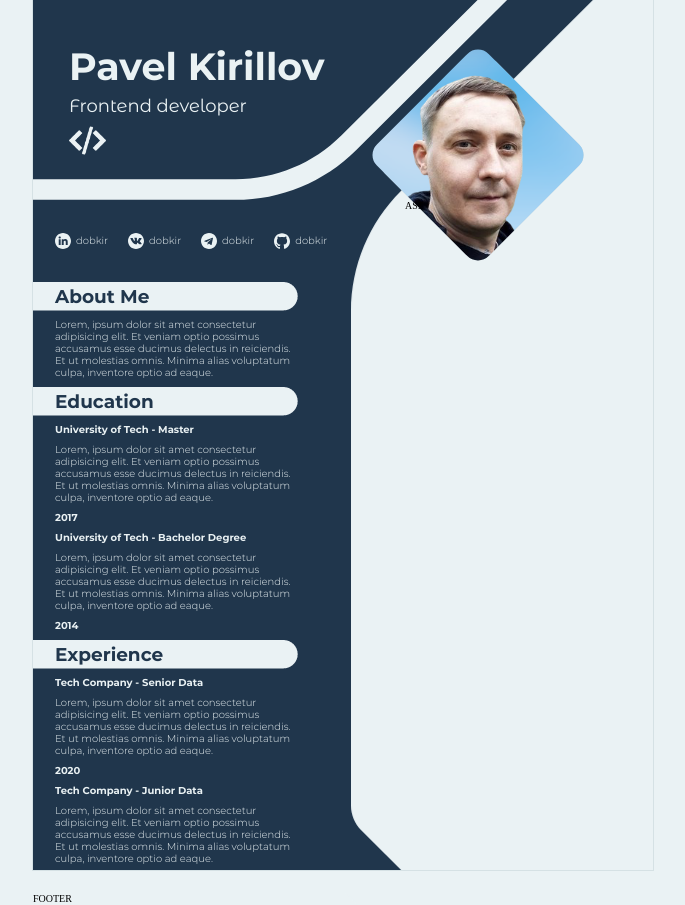
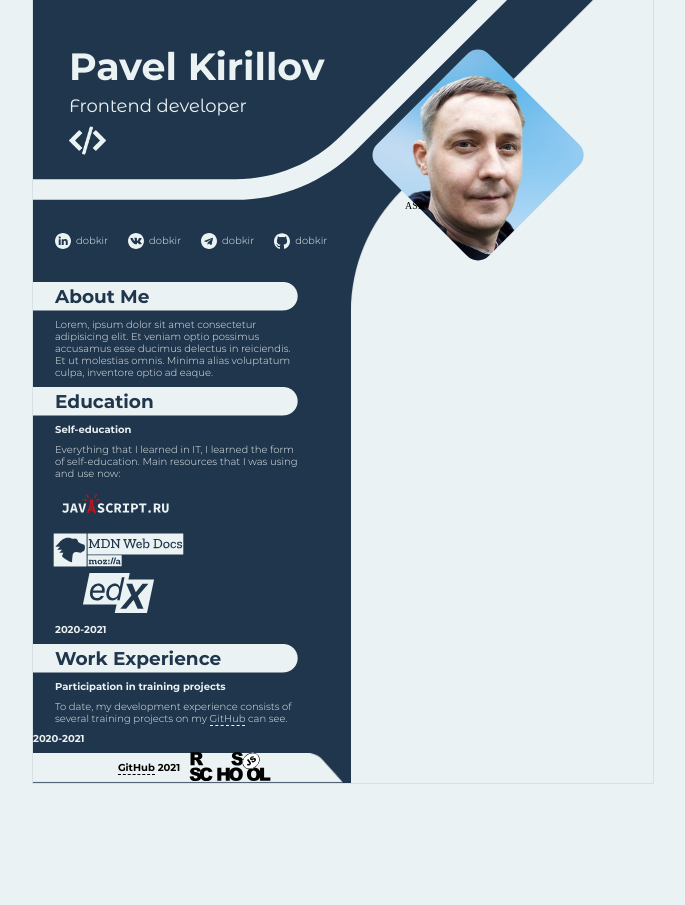
Before and after one commit to dobkir/my_cv-1, a PHP site: page / in a window 1280 px wide. Shown: the whole page, without its empty margins (297-982 px from the left). After the commit the page ends 784 px from the top, so only its background shows below. Run offline with PHP 8.4, Linux system fonts and the light colour scheme.

Commit message:
feat: add content to Education, Work Experience sections, and also in the footer

```diff
--- a/css/style.css
+++ b/css/style.css
@@ -21,11 +21,15 @@ p {
   padding: 0;
 }
 
+.pl {
+  padding-left: 2.2rem;
+}
+
 .container {
   display: flex;
   flex-direction: column;
   max-width: 62rem;
-  height: 87rem;
+  height: auto;
   margin: auto;
 
   background-color: var(--dark-color);
@@ -38,7 +42,6 @@ p {
 /*==================== Header ====================*/
 
 .header {
-  flex-basis: 23%;
   display: flex;
   height: 20rem;
 
@@ -102,8 +105,6 @@ p {
 /*===================== Main =====================*/
 
 .main {
-  flex-basis: 67%;
-
   display: flex;
 }
 
@@ -148,8 +149,6 @@ p {
 }
 
 .main__section--title {
-  padding-left: 2.2rem;
-
   font: var(--section-title-font);
   color: var(--dark-color);
 
@@ -159,14 +158,12 @@ p {
 
 .main__section--subtitle {
   margin: 0.8rem 0;
-  padding-left: 2.2rem;
 
   font: var(--section-subtitle-font);
 }
 
 .main__section--text {
   margin: 0.8rem 0;
-  padding-left: 2.2rem;
 
   font: var(--section-text-font);
   text-align: left;
@@ -190,11 +187,22 @@ p {
 /*===================== Footer =====================*/
 
 .footer {
-  flex-basis: 10%;
+  display: flex;
+  align-items: center;
+  justify-content: center;
+  height: 3rem;
+  max-width: 31rem;
+
+  font: var(--section-subtitle-font);
 
   background-image: url(../img/bg-footer.png);
   background-repeat: no-repeat;
-  background-position: 0 102%;
+  background-size: 31rem 3rem;
+  background-position: 0 100%;
 }
 
 /*================== End of Footer =================*/
+
+.github__link--inline {
+  border-bottom: 1px dashed;
+}
--- a/index.html
+++ b/index.html
@@ -83,10 +83,10 @@
 
         <!-- About Me section -->
         <section class="main__section">
-          <h2 class="main__section--title">
+          <h2 class="main__section--title pl">
             About Me
           </h2>
-          <p class="main__section--text">
+          <p class="main__section--text pl">
             Lorem, ipsum dolor sit amet consectetur adipisicing elit.
             Et veniam optio possimus accusamus esse ducimus
             delectus in reiciendis. Et ut molestias omnis.
@@ -97,66 +97,51 @@
 
         <!-- Education section -->
         <section class="main__section">
-          <h2 class="main__section--title">
+          <h2 class="main__section--title pl">
             Education
           </h2>
-          <h3 class="main__section--subtitle">
-            University of Tech - Master
+          <h3 class="main__section--subtitle pl">
+            Self-education
           </h3>
-          <p class="main__section--text">
-            Lorem, ipsum dolor sit amet consectetur adipisicing elit.
-            Et veniam optio possimus accusamus esse ducimus
-            delectus in reiciendis. Et ut molestias omnis.
-            Minima alias voluptatum culpa, inventore optio ad eaque.
+          <p class="main__section--text pl">
+            Everything that I learned in IT, I learned the form of self-education.
+            Main resources that I was using and use now:
           </p>
-          <h3 class="main__section--subtitle">
-            2017
-          </h3>
-
-          <h3 class="main__section--subtitle">
-            University of Tech - Bachelor Degree
-          </h3>
-          <p class="main__section--text">
-            Lorem, ipsum dolor sit amet consectetur adipisicing elit.
-            Et veniam optio possimus accusamus esse ducimus
-            delectus in reiciendis. Et ut molestias omnis.
-            Minima alias voluptatum culpa, inventore optio ad eaque.
-          </p>
-          <h3 class="main__section--subtitle">
-            2014
+          <figure class="main__section--figure">
+            <a href="https://learn.javascript.ru/" target="_blank">
+              <img src="img/learnjs-logo-light.svg" alt="brand: learn.javascript logo" width="171" height="40">
+            </a>
+          </figure>
+          <figure class="main__section--figure">
+            <a href="https://developer.mozilla.org/ru/" target="_blank">
+              <img src="img/mdn-logo-light.svg" alt="brand: MDN WebDocs logo" width="171" height="40">
+            </a>
+          </figure>
+          <figure class="main__section--figure">
+            <a href="https://www.edx.org/" target="_blank">
+              <img src="img/edx-logo-light.svg" alt="brand: Edx logo" width="171" height="40">
+            </a>
+          </figure>
+          <h3 class="main__section--subtitle pl">
+            2020-2021
           </h3>
         </section>
         <!-- /.main__section -->
 
         <!-- Experience -->
         <section class="main__section">
-          <h2 class="main__section--title">
-            Experience
+          <h2 class="main__section--title pl">
+            Work Experience
           </h2>
-          <h3 class="main__section--subtitle">
-            Tech Company - Senior Data
+          <h3 class="main__section--subtitle pl">
+            Participation in training projects
           </h3>
-          <p class="main__section--text">
-            Lorem, ipsum dolor sit amet consectetur adipisicing elit.
-            Et veniam optio possimus accusamus esse ducimus
-            delectus in reiciendis. Et ut molestias omnis.
-            Minima alias voluptatum culpa, inventore optio ad eaque.
+          <p class="main__section--text pl">
+            To date, my development experience consists of several training projects on my <a
+              class="github__link--inline" href="https://github.com/dobkir/">GitHub</a> can see.
           </p>
           <h3 class="main__section--subtitle">
-            2020
-          </h3>
-
-          <h3 class="main__section--subtitle">
-            Tech Company - Junior Data
-          </h3>
-          <p class="main__section--text">
-            Lorem, ipsum dolor sit amet consectetur adipisicing elit.
-            Et veniam optio possimus accusamus esse ducimus
-            delectus in reiciendis. Et ut molestias omnis.
-            Minima alias voluptatum culpa, inventore optio ad eaque.
-          </p>
-          <h3 class="main__section--subtitle">
-            2017
+            2020-2021
           </h3>
         </section>
         <!-- /.main__section -->
@@ -173,7 +158,15 @@
     <!-- /.main -->
 
     <footer class="footer">
-      FOOTER
+      <p class="footer__inline pl">
+        <a class="github__link--inline" href="https://github.com/dobkir/">GitHub</a>
+        <time datetime="2021-09-20 20:00">2021</time>
+      </p>
+      <figure>
+        <a href="https://rs.school/js/" target="_blank">
+          <img src="img/rs_school_js.svg" alt="brand: The Rolling Scopes logo" width="100" height="30">
+        </a>
+      </figure>
     </footer>
     <!-- /.footer -->
 
```
Also changed, not shown: img/edx-logo-light.svg, img/learnjs-logo-light.svg, img/mdn-logo-light.svg (added), img/mdn-logo.svg (deleted), img/rs_school_js.svg (added).
